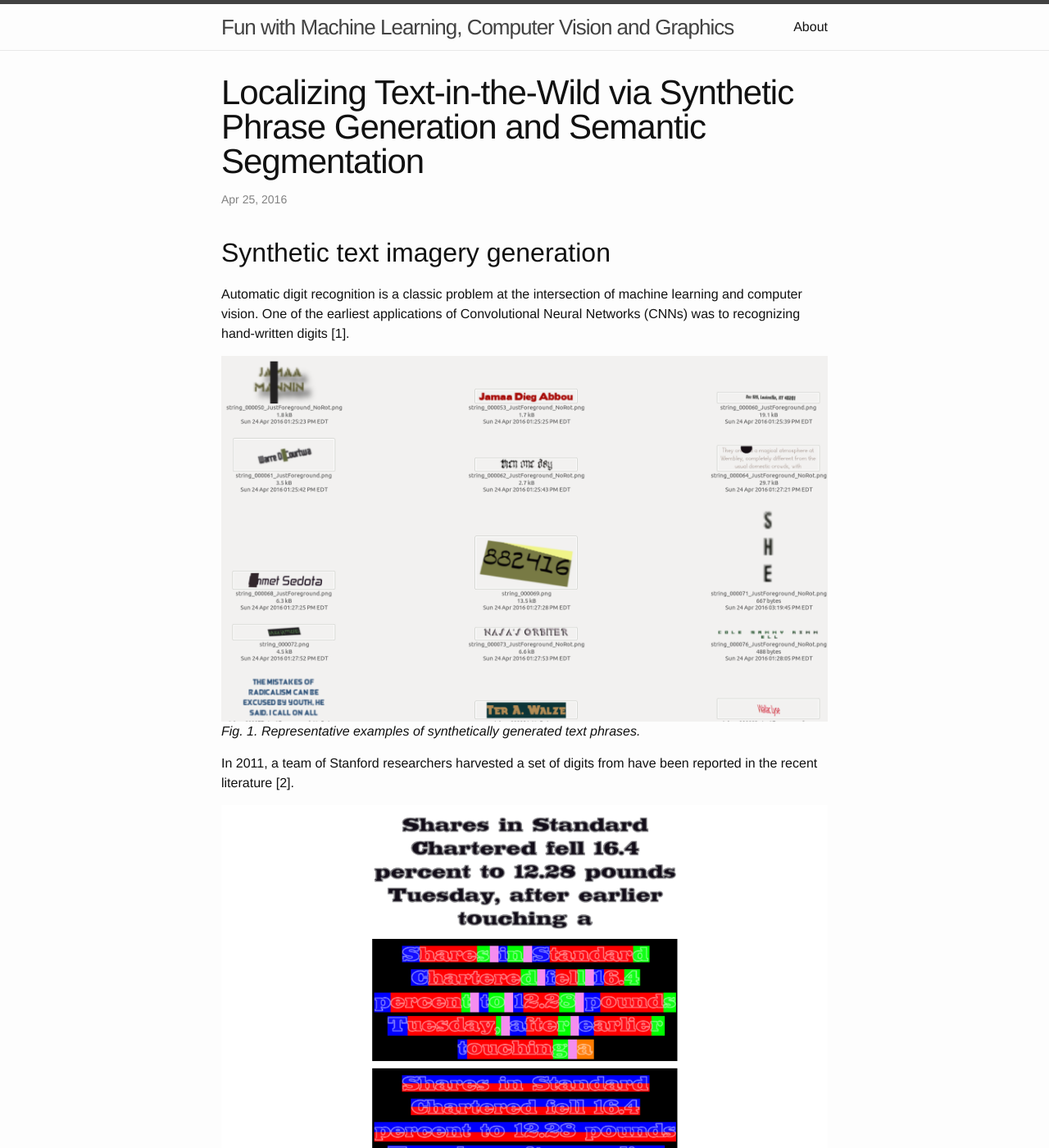
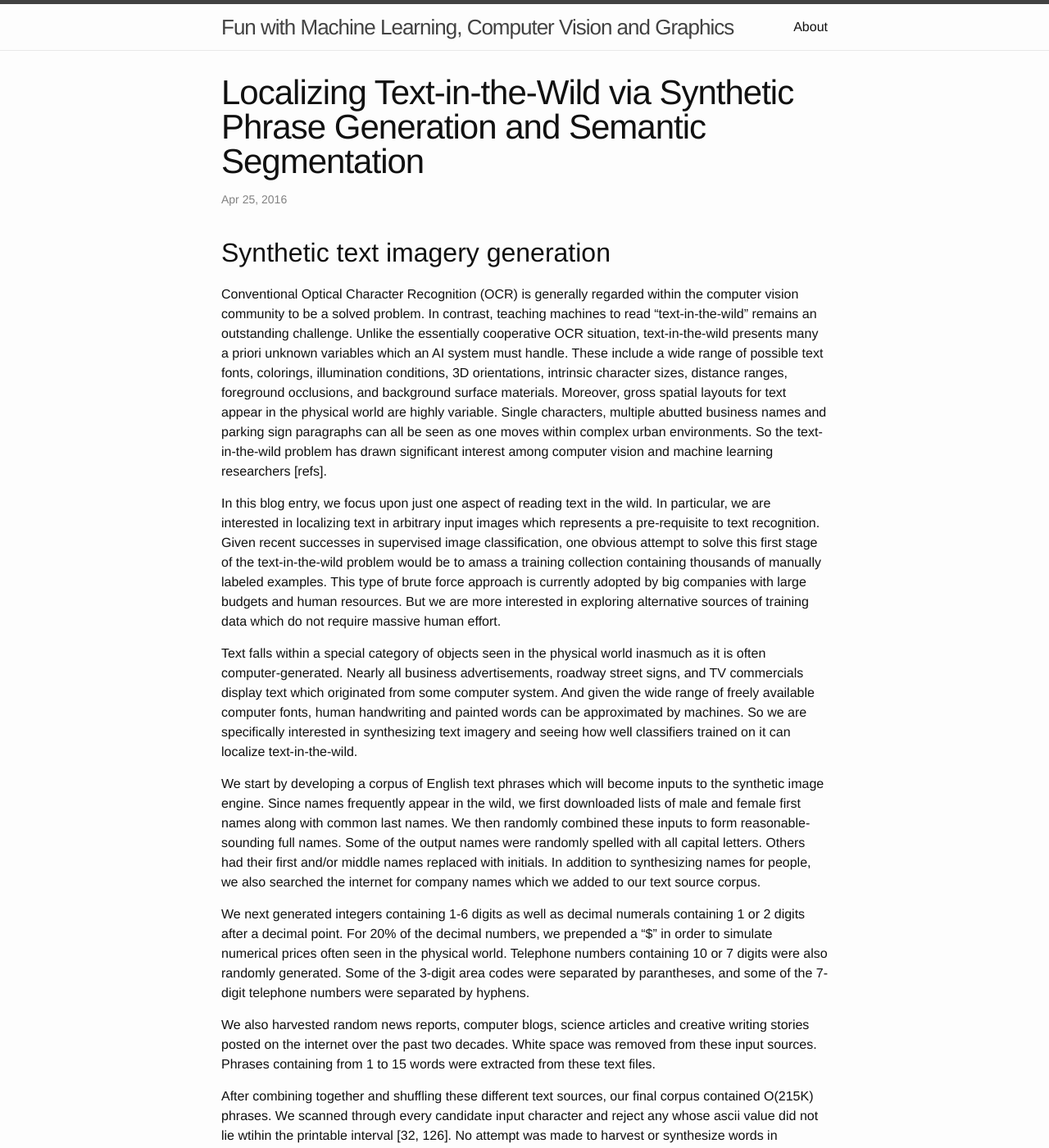
Before and after one commit to PeterCho/blog, a Jekyll site: the page built from _posts/2016-04-24-cvml.markdown, in a window 1280 px wide and 1400 px high. Shown: the whole window at 82% size. Built offline with Jekyll 4.4.1, drawn with Linux system fonts in a browser that asks for light colours; some of the changed text lies outside the part shown.

Commit message:
Describing text source and font selection

```diff
--- a/_posts/2016-04-24-cvml.markdown
+++ b/_posts/2016-04-24-cvml.markdown
@@ -8,10 +8,90 @@
 
 ## Synthetic text imagery generation
 
-Automatic digit recognition is a classic problem at the intersection of
-machine learning and computer vision.  One of the earliest applications of
-Convolutional Neural Networks (CNNs) was to recognizing hand-written digits
-[1].
+Conventional Optical Character Recognition (OCR) is generally regarded
+within the computer vision community to be a solved problem.  In contrast,
+teaching machines to read "text-in-the-wild" remains an outstanding
+challenge.  Unlike the essentially cooperative OCR situation,
+text-in-the-wild presents many a priori unknown variables which an AI
+system must handle.  These include a wide range of possible text fonts,
+colorings, illumination conditions, 3D orientations, intrinsic character
+sizes, distance ranges, foreground occlusions, and background surface
+materials.  Moreover, gross spatial layouts for text appear in the physical
+world are highly variable.  Single characters, multiple abutted business
+names and parking sign paragraphs can all be seen as one moves within
+complex urban environments.  So the text-in-the-wild problem has drawn
+significant interest among computer vision and machine learning
+researchers [refs].
+
+In this blog entry, we focus upon just one aspect of reading text in the
+wild.  In particular, we are interested in localizing text in arbitrary
+input images which represents a pre-requisite to text recognition.  Given
+recent successes in supervised image classification, one obvious attempt to
+solve this first stage of the text-in-the-wild problem would be to amass a
+training collection containing thousands of manually labeled examples.
+This type of brute force approach is currently adopted by big companies
+with large budgets and human resources.  But we are more interested in
+exploring alternative sources of training data which do not require massive
+human effort.
+
+Text falls within a special category of objects seen in the physical world
+inasmuch as it is often computer-generated.  Nearly all business
+advertisements, roadway street signs, and TV commercials display text which
+originated from some computer system.  And given the wide range of freely
+available computer fonts, human handwriting and painted words can be
+approximated by machines.  So we are specifically interested in
+synthesizing text imagery and seeing how well classifiers trained on it can
+localize text-in-the-wild.
+
+We start by developing a corpus of English text phrases which will become
+inputs to the synthetic image engine.  Since names frequently appear in the
+wild, we first downloaded lists of male and female first names along with
+common last names.  We then randomly combined these inputs to form
+reasonable-sounding full names.  Some of the output names were randomly
+spelled with all capital letters.  Others had their first and/or middle
+names replaced with initials.  In addition to synthesizing names for
+people, we also searched the internet for company names which we added to
+our text source corpus.
+
+We next generated integers containing 1-6 digits as well as decimal
+numerals containing 1 or 2 digits after a decimal point.  For 20% of the
+decimal numbers, we prepended a "$" in order to simulate numerical prices
+often seen in the physical world.  Telephone numbers containing 10 or 7
+digits were also randomly generated.  Some of the 3-digit area codes were
+separated by parantheses, and some of the 7-digit telephone numbers were
+separated by hyphens.
+
+We also harvested random news reports, computer blogs, science articles and
+creative writing stories posted on the internet over the past two decades.
+White space was removed from these input sources.  Phrases containing from
+1 to 15 words were extracted from these text files.
+
+After combining together and shuffling these different text sources, our
+final corpus contained O(215K) phrases.  We scanned through every candidate
+input character and reject any whose ascii value did not lie wtihin the
+printable interval [32, 126].  No attempt was made to harvest or synthesize
+words in languages other than English.  So we believe the overwhelming
+overwhelming majority of our input words are in English.
+
+We next downloaded and inspected hundreds of different truetype and
+opentype fonts freely available on the internet.  We used our judgement to
+retain "reasonable" looking fonts which mimics those that plausibly could
+be seen in the real world.  Any font which could not render at least 10
+digits and 26 uppercase Latin letters over character widths ranging from 5
+- 10 pixels was rejected.  Fonts corresponding to cursive handwriting were
+also intentionally included.  We ended up with 700+ fonts to use for
+synthesizing text.
+
+
+
+
+
+
+
+
+
+
+
 
 ![TextLocalization]({{ site.url }}/blog/images/text_segmentation/syntext/synthetic_phrases.png)
 *Fig. 1.  Representative examples of synthetically generated text phrases.*
@@ -19,7 +99,8 @@
 In 2011, a team of Stanford researchers harvested a set of digits from
 have been reported in the recent literature [2].
 
-![TextLocalization]({{ site.url}}/blog/images/text_segmentation/syntext/padded_char_word_masks.png)
+
+![TextLocalization]({{ site.url }}/blog/images/text_segmentation/syntext/padded_char_word_masks.png)
 *Fig. 2.  (a) Synthetically generated text phrases containing 15 words and
 spanning 5 lines.  (b) Horizontal character masks are color-coded according
 to letter spatial relationships.  Starting [stopping] characters in words
@@ -27,11 +108,13 @@
 Single character words are colored orange.  Spaces between words are
 colored pink.  (c) Text line masks are color-coded according to vertical
 spatial relationships.  Upper [lower] half of text characters are colored
-blue [red].
+blue [red].*
 
 ![TextLocalization]({{ site.url }}/blog/images/text_segmentation/syntext/montage_composite_image_00068___composite_image_00081.jpg)
 *Fig. 3.  Synthetic text phrases randomly superposed on background internet images.*
 
+
+## Semantic Segmentation of Text in the Wild
 
 ![TextLocalization]({{ site.url }}/blog/images/text_segmentation/fullsized_segs/montage_text_img0055___segmented_image_00055.jpg)
 
@@ -42,19 +125,19 @@
 ![TextLocalization]({{ site.url }}/blog/images/text_segmentation/fullsized_segs/montage_text_img0116___segmented_image_00116.jpg)
 
 ![TextLocalization]({{ site.url}}/blog/images/text_segmentation/fullsized_segs/montage_text_img0149___segmented_image_00149.jpg)
-*Fig. 4.  Horizontal text segmentation results for test images.  Starting
+*Fig. 4.  Horizontal text segmentation results for 5 different test images.  Starting
 [stopping] letters within words are tinted yellow [blue].  Middle letters
-inside words are tinted [green].  Spaces between words are colored orange.
+inside words are tinted [green].  Spaces between words are colored orange.*
 
 
 ![TextLocalization]({{ site.url}}/blog/images/text_segmentation/vert_full_segs/montage_horiz_segmented_image_00076___vert_segmented_image_00076.jpg)
 
 ![TextLocalization]({{ site.url}}/blog/images/text_segmentation/vert_full_segs/montage_horiz_segmented_image_00201___vert_segmented_image_00201.jpg)
 *Fig. 5.  Individual word versus vertical text line segmentation results
-for text images.  Colored tinting for horizontal characters appearing on
+for 2 different images.  Colored tinting for horizontal characters appearing on
 the left hand-side of these image pairs follows the same pattern as in
 figure 4.  The top [bottom] half of text lines are tinted blue [yellow]
-within the right hand-side of the image pairs.
+within the right hand-side of the image pairs.*
 
 
 
@@ -65,52 +148,55 @@
 ![TextLocalization]({{ site.url }}/blog/images/text_segmentation/img_pyramid/cropped_montage_imgpyr_2.jpg)
 *Fig. 6b.  Word segmentation results for the test image at half-sized and double-sized pixel resolutions.*
 
+## Text segmentation results vs ground truth
 
 ![TextLocalization]({{ site.url }}/blog/images/text_segmentation/total_segs/montage_text_img0305___bboxes_0305.jpg)
 *Fig. 7.  Text pixel segmentation results for a test image aggregated
-from original, half-sized and double-sized pixel resolutions.*
+from original, half-sized and double-sized pixel resolutions.  Ground truth
+bounding boxes are colored yellow in the image on the right hand-side.*
 
 ![TextLocalization]({{ site.url}}/blog/images/text_segmentation/total_segs/montage_text_img0294___bboxes_0294.jpg)
 *Fig. 8a.  Text pixel segmentation results in this test image actually
 cover more genuine word content than that contained within the "ground
-truth".  The false positives are in fact not really false.
-
-Aggregated pixel segmentation results for text-in-wild image at original, half-sized and double-sized pixel resolution.*
+truth".  The false positives are not in fact really false.*
 
 ![TextLocalization]({{ site.url
 }}/blog/images/text_segmentation/total_segs/montage_text_img0006___bboxes_0006.jpg)
 *Fig. 8b.  Text pixel segmentation results for in this test image more
-accurately cover genuine word content than the axis-aligned bounding box.
-False negative pixels around "BUTLER GARAGE" are not really false.
+accurately cover genuine word content than the axis-aligned bounding boxes.
+False negative pixels around "BUTLER GARAGE" are not really false.*
 
 
 
 ![TextLocalization]({{ site.url
 }}/blog/images/text_segmentation/total_segs/montage_text_img0243___bboxes_0243.jpg)
 *Fig. 9a.  Examples of genuine false positives in this test image include
-building facade ornamentations being incorrectly classified as text.
+building facade ornamentations which are incorrectly classified as text.*
 
 
 ![TextLocalization]({{ site.url }}/blog/images/text_segmentation/total_segs/montage_text_img0290___bboxes_0290.jpg)
 *Fig. 9b.  Examples of genuine false negatives in this test image include
-entire words marked by yellow truth boxes being missed by the classifier.
+entire words outlined by yellow truth boxes which were missed by the classifier.*
 
 
 ![TextLocalization]({{ site.url }}/blog/images/text_segmentation/recall_prec/montage_recall_dens___precision_dens.jpg)
 *Fig. 10.  Bounding box recall and text pixel precision distributions for 306 test images.*
 
+## Segmentation of non-English words
 
 ![TextLocalization]({{ site.url}}/blog/images/text_segmentation/non-English/montage_segmented_image_00044_chinese___segmented_image_00066_chinese.jpg)
-*Fig. 11a.  Semantic segmentation of Chinese text from classifier trained on
-synthetic English phrases.*
 
 ![TextLocalization]({{ site.url }}/blog/images/text_segmentation/non-English/montage_segmented_image_00052_greek___segmented_image_00068_arabic.jpg)
-*Fig. 11b.  Semantic segmentation of Greek and Arabic text from classifier trained on
+*Fig. 11.  Semantic segmentation of Chinese, Greek and Arabic text from classifier trained on
 synthetic English phrases.*
 
 
 
 ## References
+
+*.  General text-in-wild references
+
+*.  Jaderberg articles
 
 1.  Y. LeCun, L. Bottou, Y. Bengio and P. Haffner, *Gradient-based learning
 applied to document recognition*, Proc of IEEE (1998).
```
